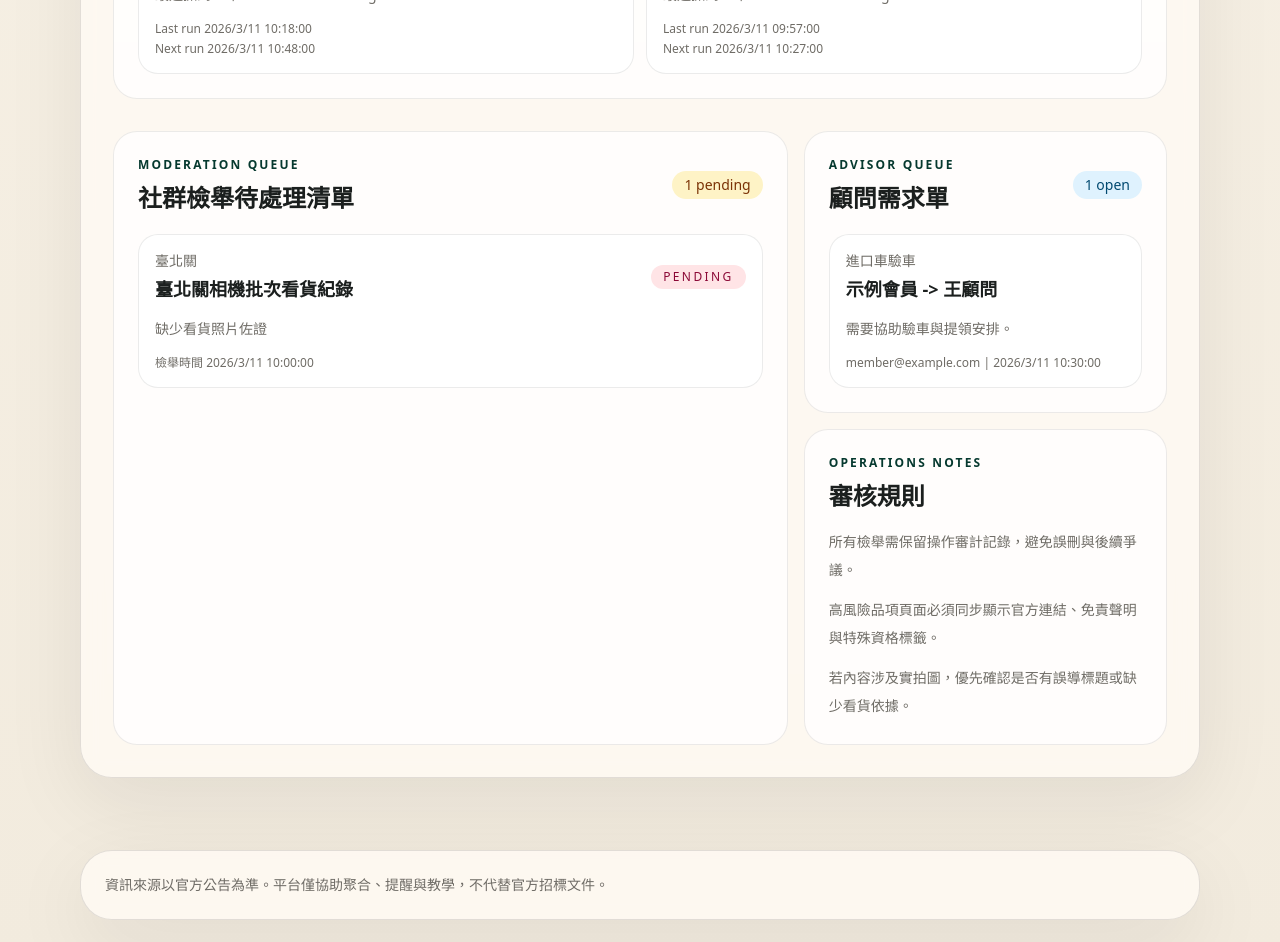
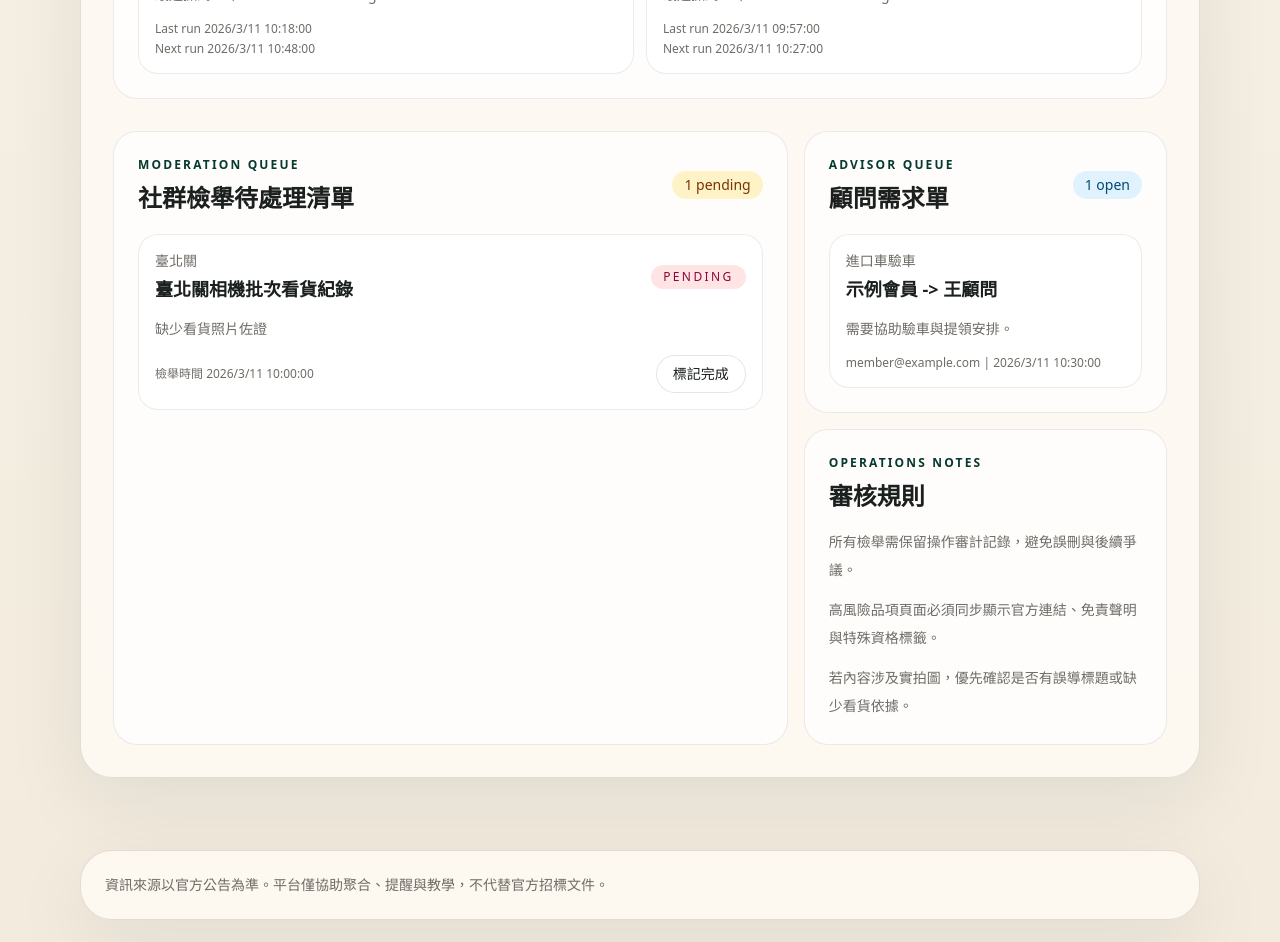
Before and after one commit to Jest-Test-Team/those_forgotten, a Next.js app in the folder apps/web/: page /admin in a window 1280 px wide. Shown: the part 980-1922 px from the top of the page. Built offline with nearby package versions, Linux system fonts and the light colour scheme; no server answers.

Commit message:
feat: add admin moderation resolve controls

```diff
--- a/apps/web/src/app/admin/page.tsx
+++ b/apps/web/src/app/admin/page.tsx
@@ -1,3 +1,4 @@
+import { ModerationQueue } from "@/components/moderation-queue";
 import { Shell } from "@/components/shell";
 import { getAdminDashboardData } from "@/lib/api";
 
@@ -95,36 +96,7 @@ export default async function AdminPage() {
           </div>
         </section>
         <div className="mt-8 grid gap-4 lg:grid-cols-[1.3fr_0.7fr]">
-          <section className="rounded-[1.5rem] border border-black/8 bg-white/70 p-6">
-            <div className="flex items-center justify-between gap-4">
-              <div>
-                <p className="label">Moderation Queue</p>
-                <h2 className="mt-2 text-2xl font-semibold">社群檢舉待處理清單</h2>
-              </div>
-              <p className="rounded-full bg-amber-100 px-3 py-1 text-sm font-medium text-amber-900">
-                {dashboard.moderationReports.length} pending
-              </p>
-            </div>
-            <div className="mt-5 space-y-3">
-              {dashboard.moderationReports.map((report) => (
-                <article key={report.id} className="rounded-[1.25rem] border border-black/8 bg-white p-4">
-                  <div className="flex flex-wrap items-center justify-between gap-3">
-                    <div>
-                      <p className="text-sm text-[color:var(--muted)]">{report.office}</p>
-                      <h3 className="mt-1 text-lg font-semibold">{report.postTitle}</h3>
-                    </div>
-                    <p className="rounded-full bg-rose-100 px-3 py-1 text-xs font-medium uppercase tracking-[0.2em] text-rose-900">
-                      {report.status}
-                    </p>
-                  </div>
-                  <p className="mt-3 text-sm leading-7 text-[color:var(--muted)]">{report.reason}</p>
-                  <p className="mt-3 text-xs text-[color:var(--muted)]">
-                    檢舉時間 {new Date(report.createdAt).toLocaleString("zh-TW", { hour12: false })}
-                  </p>
-                </article>
-              ))}
-            </div>
-          </section>
+          <ModerationQueue initialReports={dashboard.moderationReports} />
           <div className="space-y-4">
             <section className="rounded-[1.5rem] border border-black/8 bg-white/70 p-6">
               <div className="flex items-center justify-between gap-4">
--- /dev/null
+++ b/apps/web/src/components/moderation-queue.tsx
@@ -0,0 +1,88 @@
+"use client";
+
+import { useState, useTransition } from "react";
+import { resolveCommunityReport } from "@/lib/browser-api";
+import type { CommunityModerationReport } from "@/lib/api";
+
+type Props = {
+  initialReports: CommunityModerationReport[];
+};
+
+export function ModerationQueue({ initialReports }: Props) {
+  const [reports, setReports] = useState(initialReports);
+  const [message, setMessage] = useState("");
+  const [activeId, setActiveId] = useState<string | null>(null);
+  const [isPending, startTransition] = useTransition();
+
+  function onResolve(reportId: string) {
+    setActiveId(reportId);
+
+    startTransition(async () => {
+      const result = await resolveCommunityReport(reportId);
+      setMessage(result.message);
+
+      if (result.ok) {
+        setReports((current) =>
+          current.map((report) =>
+            report.id === reportId
+              ? {
+                  ...report,
+                  status: "resolved",
+                }
+              : report,
+          ),
+        );
+      }
+
+      setActiveId(null);
+    });
+  }
+
+  return (
+    <section className="rounded-[1.5rem] border border-black/8 bg-white/70 p-6">
+      <div className="flex items-center justify-between gap-4">
+        <div>
+          <p className="label">Moderation Queue</p>
+          <h2 className="mt-2 text-2xl font-semibold">社群檢舉待處理清單</h2>
+        </div>
+        <p className="rounded-full bg-amber-100 px-3 py-1 text-sm font-medium text-amber-900">
+          {reports.filter((report) => report.status !== "resolved").length} pending
+        </p>
+      </div>
+      <div className="mt-5 space-y-3">
+        {reports.map((report) => (
+          <article key={report.id} className="rounded-[1.25rem] border border-black/8 bg-white p-4">
+            <div className="flex flex-wrap items-center justify-between gap-3">
+              <div>
+                <p className="text-sm text-[color:var(--muted)]">{report.office}</p>
+                <h3 className="mt-1 text-lg font-semibold">{report.postTitle}</h3>
+              </div>
+              <p
+                className={`rounded-full px-3 py-1 text-xs font-medium uppercase tracking-[0.2em] ${
+                  report.status === "resolved" ? "bg-emerald-100 text-emerald-900" : "bg-rose-100 text-rose-900"
+                }`}
+              >
+                {report.status}
+              </p>
+            </div>
+            <p className="mt-3 text-sm leading-7 text-[color:var(--muted)]">{report.reason}</p>
+            <div className="mt-3 flex flex-wrap items-center justify-between gap-3">
+              <p className="text-xs text-[color:var(--muted)]">
+                檢舉時間 {new Date(report.createdAt).toLocaleString("zh-TW", { hour12: false })}
+              </p>
+              <button
+                type="button"
+                disabled={isPending || report.status === "resolved"}
+                onClick={() => onResolve(report.id)}
+                className="rounded-full border border-black/10 bg-white px-4 py-2 text-sm font-medium disabled:cursor-not-allowed disabled:opacity-60"
+              >
+                {activeId === report.id && isPending ? "更新中" : report.status === "resolved" ? "已完成" : "標記完成"}
+              </button>
+            </div>
+          </article>
+        ))}
+      </div>
+      {message ? <p className="mt-4 text-sm text-[color:var(--accent)]">{message}</p> : null}
+    </section>
+  );
+}
--- a/apps/web/src/lib/browser-api.ts
+++ b/apps/web/src/lib/browser-api.ts
@@ -79,6 +79,10 @@ export function reportCommunityPost(postId: string, reason: string) {
   return postJson(`/v1/community/posts/${postId}/report`, { reason }, "檢舉已送出，管理員將進一步審核");
 }
 
+export function resolveCommunityReport(reportId: string) {
+  return postJson(`/v1/admin/community-reports/${reportId}/resolve`, {}, "檢舉狀態已更新為 resolved");
+}
+
 export function createWebPushSubscription(input: {
   endpoint: string;
   keys: {
```
